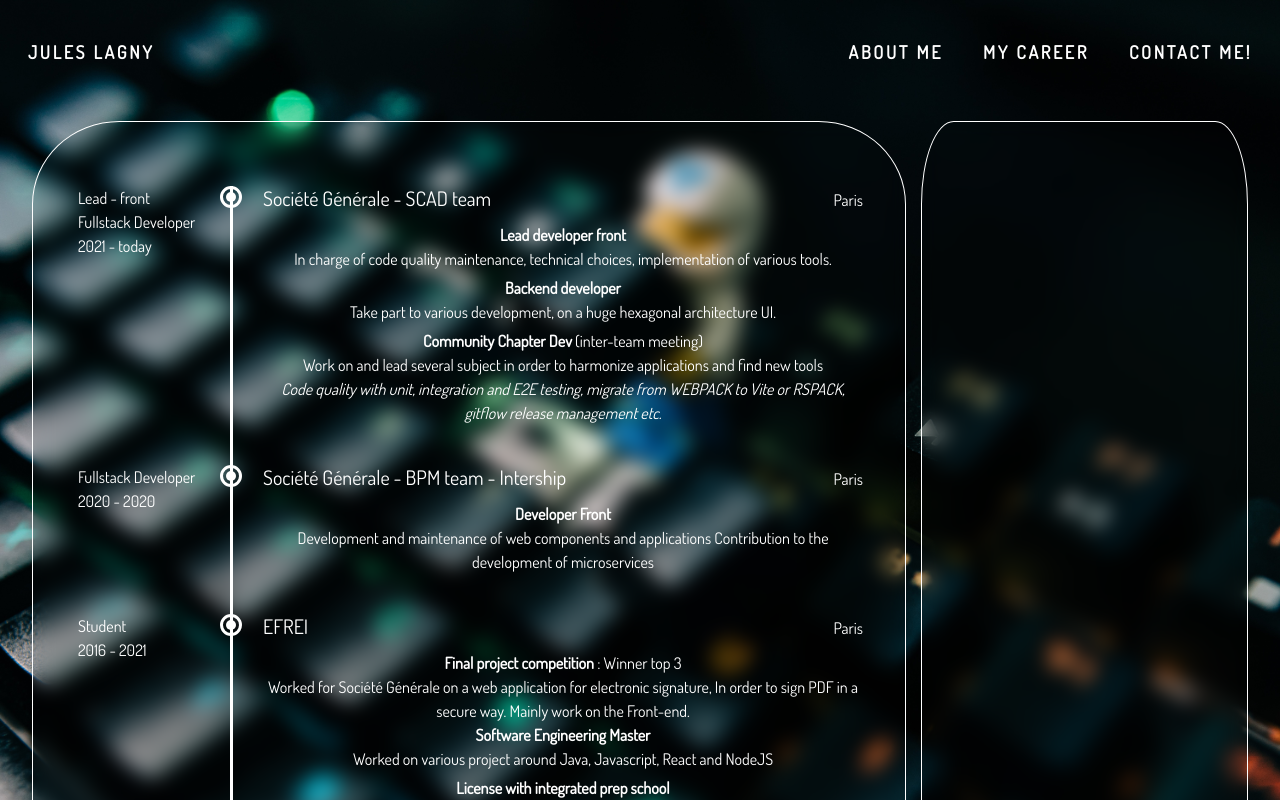
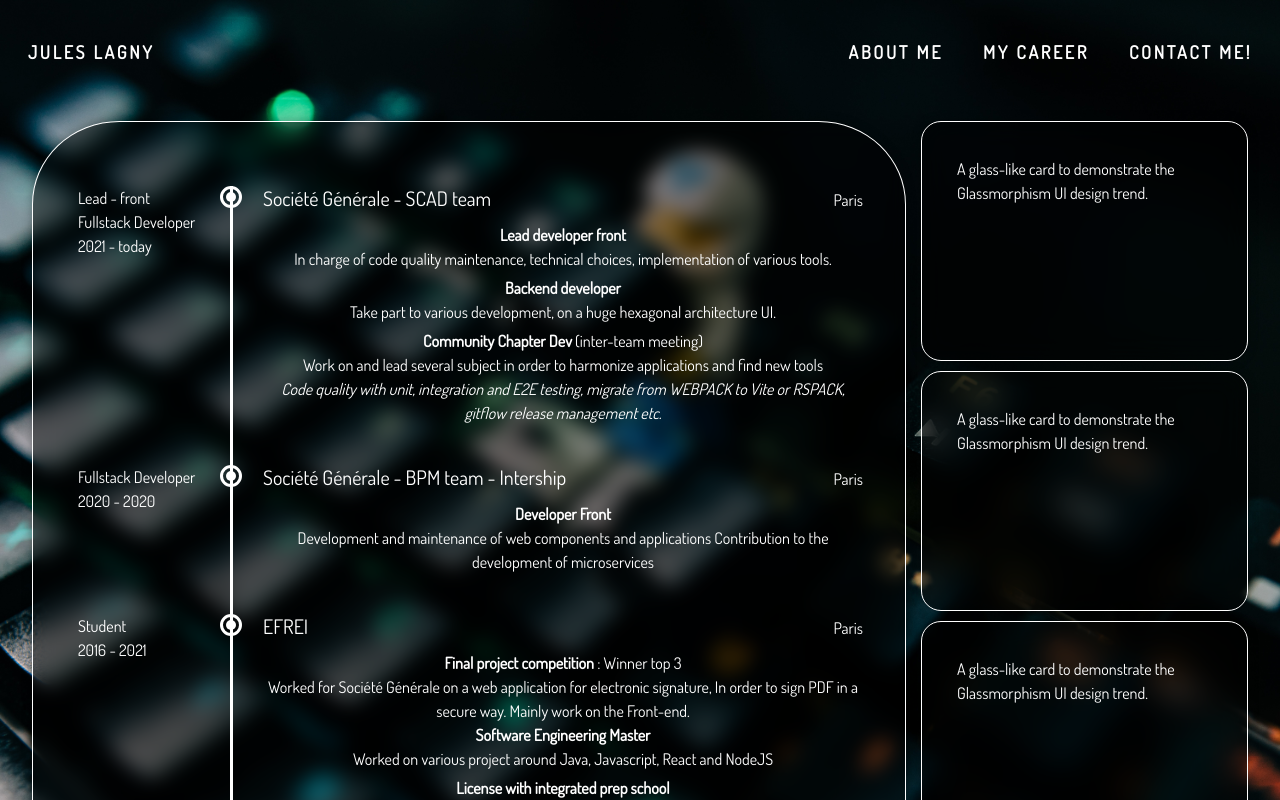
Before and after one commit to RaEace/Portfolio, a React (Vite) app: page /career in a window 1280 px wide. Shown: the top 800 px of the page. Built offline with nearby package versions, Linux system fonts and the light colour scheme.

Commit message:
feat: typo + cards for career

```diff
--- /dev/null
+++ b/src/components/career-card/CareerCard.css
@@ -0,0 +1,16 @@
+.career-card {
+  display: flex;
+  flex-direction: column;
+  justify-content: space-between;
+  color: white;
+
+  max-width: 40rem;
+  height: 15rem;
+  padding: 35px;
+
+  border: 1px solid rgba(255, 255, 255);
+  border-radius: 20px;
+  background-color: rgba(0, 0, 0, 0.45);
+  box-shadow: 0 0 10px 1px rgba(0, 0, 0, 0.25);
+  backdrop-filter: blur(15px);
+}
--- /dev/null
+++ b/src/components/career-card/CareerCard.tsx
@@ -0,0 +1,12 @@
+import "./CareerCard.css";
+
+const CareerCard = () => {
+  return (
+    <div className="career-card">
+      <p>A glass-like card to demonstrate the Glassmorphism UI design trend.</p>
+      <p className="career-card-footer"></p>
+    </div>
+  );
+};
+
+export default CareerCard;
--- a/src/components/description/Description.css
+++ b/src/components/description/Description.css
@@ -5,15 +5,15 @@
   color: white;
 }
 
-h1 {
+.description h1 {
   font-size: 45px;
 }
 
-h2 {
+.description h2 {
   font-size: 40px;
 }
 
-p {
+.description p {
   font-size: 25px;
 }
 
--- a/src/components/description/Description.tsx
+++ b/src/components/description/Description.tsx
@@ -3,17 +3,16 @@
 
 const Description: React.FC = () => {
   return (
-    <div className="text-layout">
-      <h2>HI THERE !</h2>
+    <div className="description text-layout">
       <h1 className="presentation-layout">
-        I'm <TextWithAnimation text="Jules" />
+        Hey, I'm <TextWithAnimation text="Jules" />
       </h1>
       <div className="desc-text">
         <p>
-          As a fullstack developer with 3 years of experience, I am passionate
-          about JavaScript technologies. <br /> I have worked on various
-          projects that have allowed me to develop my skills in both frontend
-          and backend development.
+          A fullstack developer with 3 years of experience. <br />
+          I am passionate about JavaScript technologies. <br /> I have worked on
+          various projects that have allowed me to develop my skills in both
+          frontend and backend development.
         </p>
       </div>
     </div>
--- a/src/components/timeline/Timeline.css
+++ b/src/components/timeline/Timeline.css
@@ -7,13 +7,6 @@
   padding: 0 30px;
   margin-left: 185px;
   color: white;
-}
-
-@media (max-width: 1250px) {
-  .experience {
-    margin-left: 0;
-    padding-right: 0;
-  }
 }
 
 .experience .item {
@@ -63,6 +56,14 @@
   top: 0;
 }
 
+.experience .job-info .title {
+  color: #ffffff;
+}
+
+.experience .padding-2 {
+  padding-top: 5px;
+}
+
 @media (max-width: 1250px) {
   .experience .job-info {
     position: static;
@@ -70,10 +71,9 @@
   }
 }
 
-.experience .job-info .title {
-  color: #ffffff;
+@media (max-width: 1250px) {
+  .experience {
+    margin-left: 0;
+    padding-right: 0;
+  }
 }
-
-.experience .padding-2 {
-  padding-top: 5px;
-}
--- a/src/pages/my-career/MyCareer.css
+++ b/src/pages/my-career/MyCareer.css
@@ -8,12 +8,45 @@
   margin-right: 2rem;
   margin-left: 2rem;
   gap: 15px;
+  display: flex;
+  flex-wrap: wrap;
 }
 
-.career-item {
-  border: 1px solid white;
-  border-radius: 10%;
+.timeline {
   flex: 1;
   gap: 10px;
+  border-radius: 10%;
+}
+
+.details {
+  display: flex;
+  flex-direction: column;
+  flex: 1;
+  gap: 10px;
+}
+
+.detail-item {
+  border-radius: 10%;
+}
+
+.border-and-blur {
+  border: 1px solid white;
   backdrop-filter: blur(10px);
+  background-color: rgba(0, 0, 0, 0.45);
+  box-shadow: 0 0 10px 1px rgba(0, 0, 0, 0.25);
 }
+@media (max-width: 1250px) {
+  .timeline {
+    border-radius: 5%;
+  }
+
+  .career-container {
+    flex-direction: column;
+    margin-right: 1rem;
+    margin-left: 1rem;
+  }
+
+  .details {
+    display: flex;
+    flex-direction: row;
+}
--- a/src/pages/my-career/MyCareer.tsx
+++ b/src/pages/my-career/MyCareer.tsx
@@ -1,13 +1,24 @@
 import "./MyCareer.css";
 import Timeline from "../../components/timeline/Timeline";
+import CareerCard from "../../components/career-card/CareerCard";
 
 const MyCareer = () => {
   return (
     <div className="career-container">
-      <div className="career-item">
+      <div className="timeline border-and-blur">
         <Timeline />
       </div>
-      <div className="career-item"></div>
+      <div className="details">
+        <div className="detail-item">
+          <CareerCard />
+        </div>
+        <div className="detail-item">
+          <CareerCard />
+        </div>
+        <div className="detail-item">
+          <CareerCard />
+        </div>
+      </div>
     </div>
   );
 };
```
